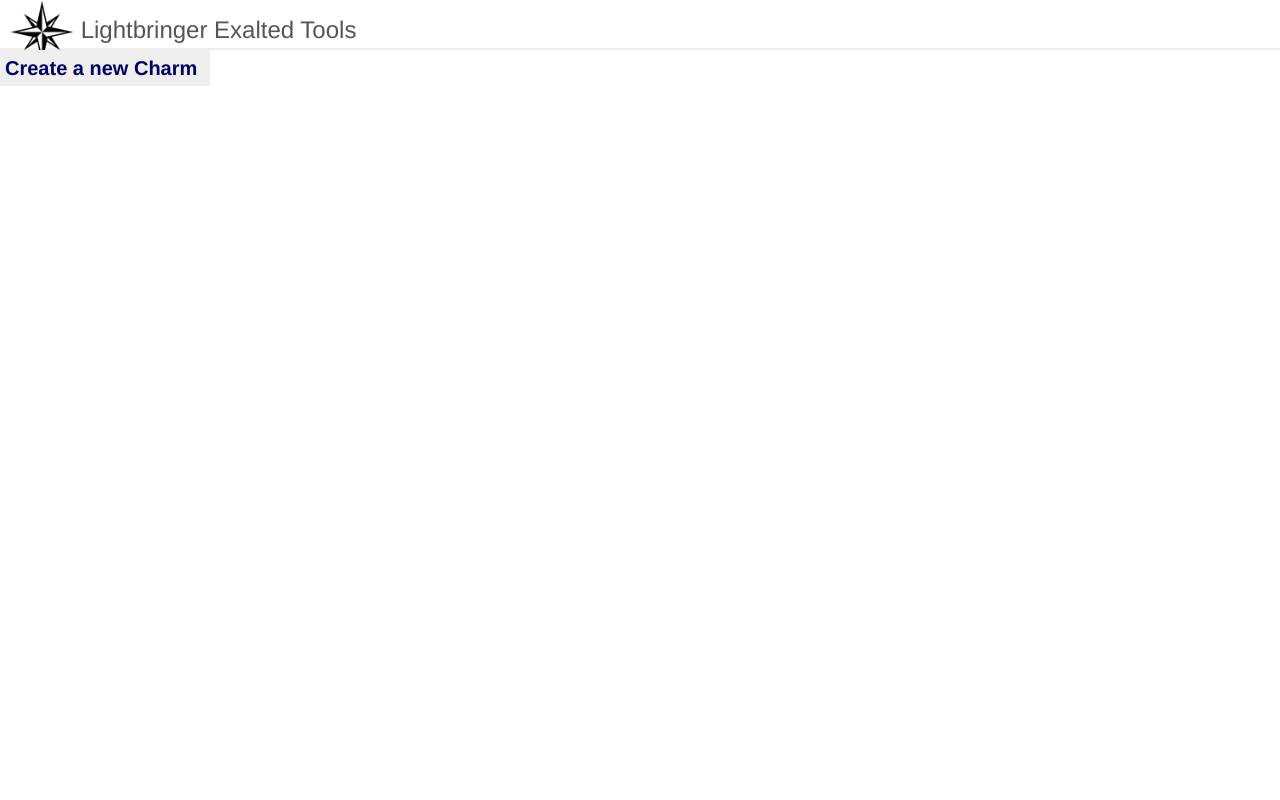
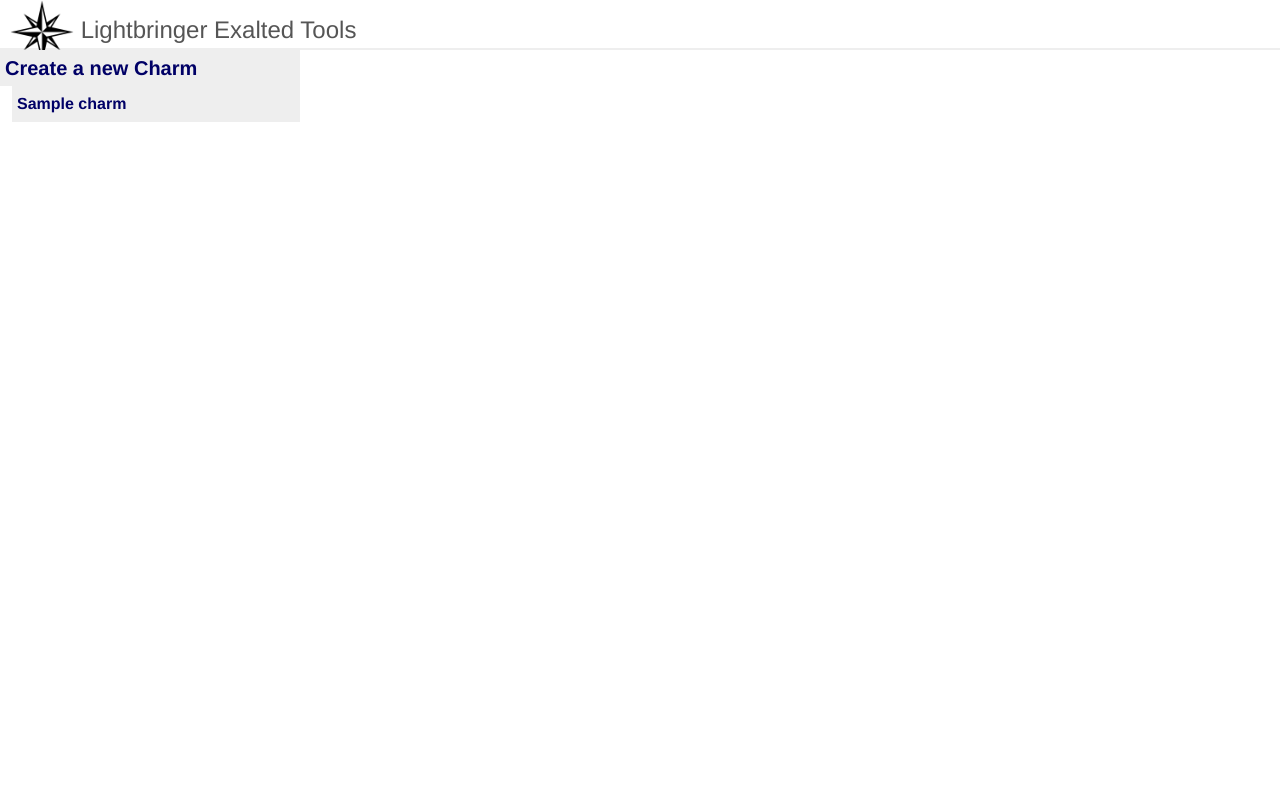
Before and after one commit to josiahseaman/LightbringerExalted, a Django app: template Charms/templates/Charms/navigationBar.html in a window 1280 px wide. Run offline with Django 3.2, Linux system fonts and the light colour scheme; the template is opened without the code that fills it: values that come from a table or form of the project are taken from there, others are empty; tables that the repository leaves empty hold one stand-in row (values such as "Sample post"); parts of the project's set-up code (start-up, migrations or seed data) failed here and were passed over; some libraries are stand-ins or nearby versions.

Commit message:
Added Charm list.

```diff
--- a/Charms/models.py
+++ b/Charms/models.py
@@ -38,8 +38,8 @@ class Charm(models.Model):
     counterattack = models.IntegerField(default=0, choices=((0, 'Normal'), (1, '+1 success per attack received'), (2, 'Counterattack')),
                                         help_text='Enables a DV 0 attack on the attacker when your turn comes up')
     #Keywords
-    keywords = models.CharField(max_length=255, default='',
+    keywords = models.CharField(max_length=255, default='', blank=True, null=True,
                                 choices=doubleChoices('Crippling', 'Form-type', 'Holy', 'Knockback',
-                                                       'Obvious', 'Peircing', 'Poison', 'Shaping', 'Sickness',
+                                                       'Obvious', 'Peircing', 'Poison', 'Shaping', 'Sickness', 'Surprise'
                                                        'Touch', 'Training'))
     #  'Stackable', only had 6 uses in the core book. 1 was unclear, 2 were unnecessary and the remainder could be modeled by 5x targets
--- a/Charms/templates/Charms/navigationBar.html
+++ b/Charms/templates/Charms/navigationBar.html
@@ -3,7 +3,11 @@
 {% block main %}
     <nav>
         <ul id="setupMenu">
-            <li><a href="/Charm/new/">Create a new Charm</a></li>
+            <li><a href="/Charm/new/">Create a new Charm</a>
+            <ul>{% for charm in charms %}
+                <li><a href="/Charm/{{ charm.id }}/">{{ charm.name }}</a></li>
+            {% endfor %}
+            </ul></li>
         </ul>
     </nav>
 <section>
--- a/LightbringerExalted/static/css/lightbringer.css
+++ b/LightbringerExalted/static/css/lightbringer.css
@@ -19,7 +19,7 @@ body>nav {
     top: 50px;
     bottom: 0;
     left: 0;
-    width: 210px;
+    width: 300px;
     overflow: auto;
     /*background-color: #DDD;*/
 }
@@ -27,7 +27,7 @@ body>nav {
 body>section {
     margin-top: 50px;
     padding-top: 0px;
-    margin-left: 210px;
+    margin-left: 300px;
     padding-left: 20px;
 }
 #setupMenu {
```
Also changed, not shown: Charms/views.py (+8 -4 lines).
